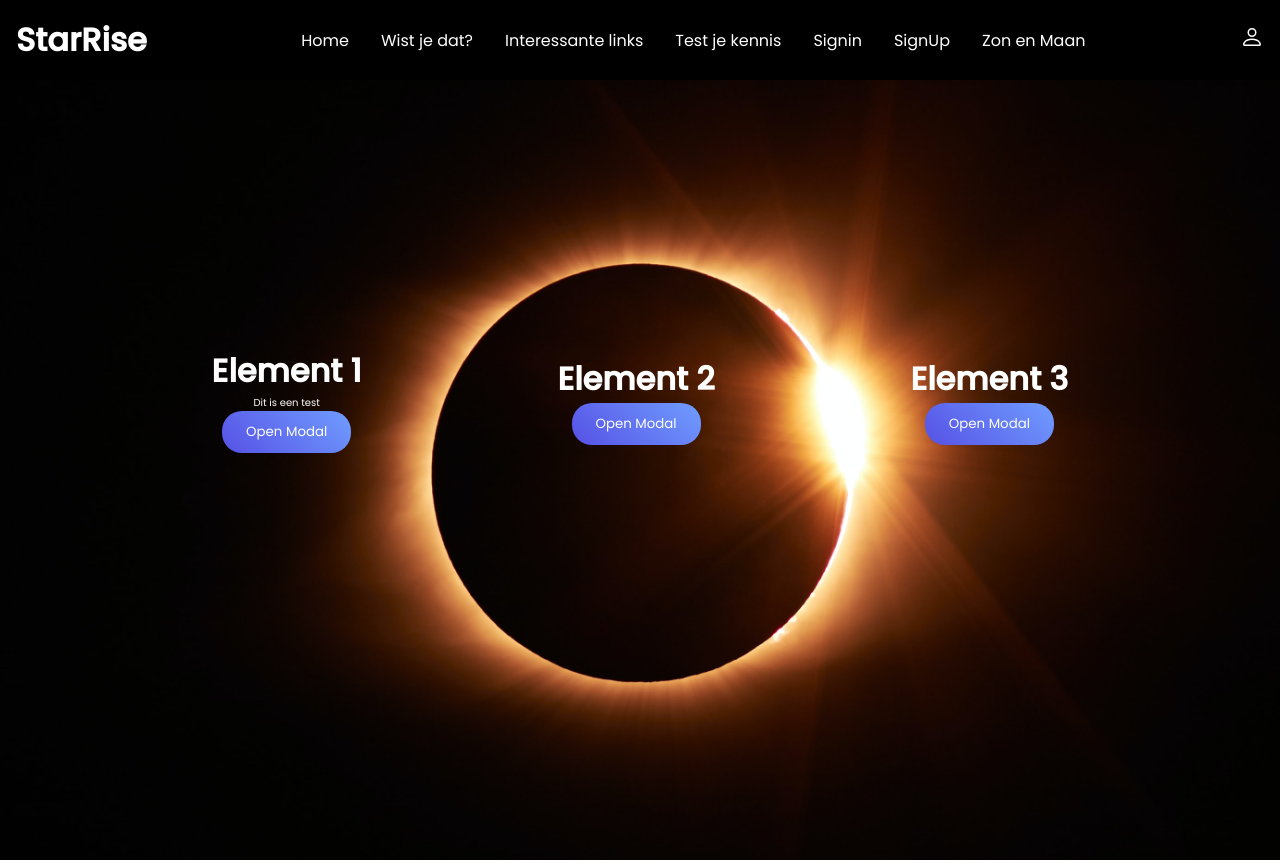
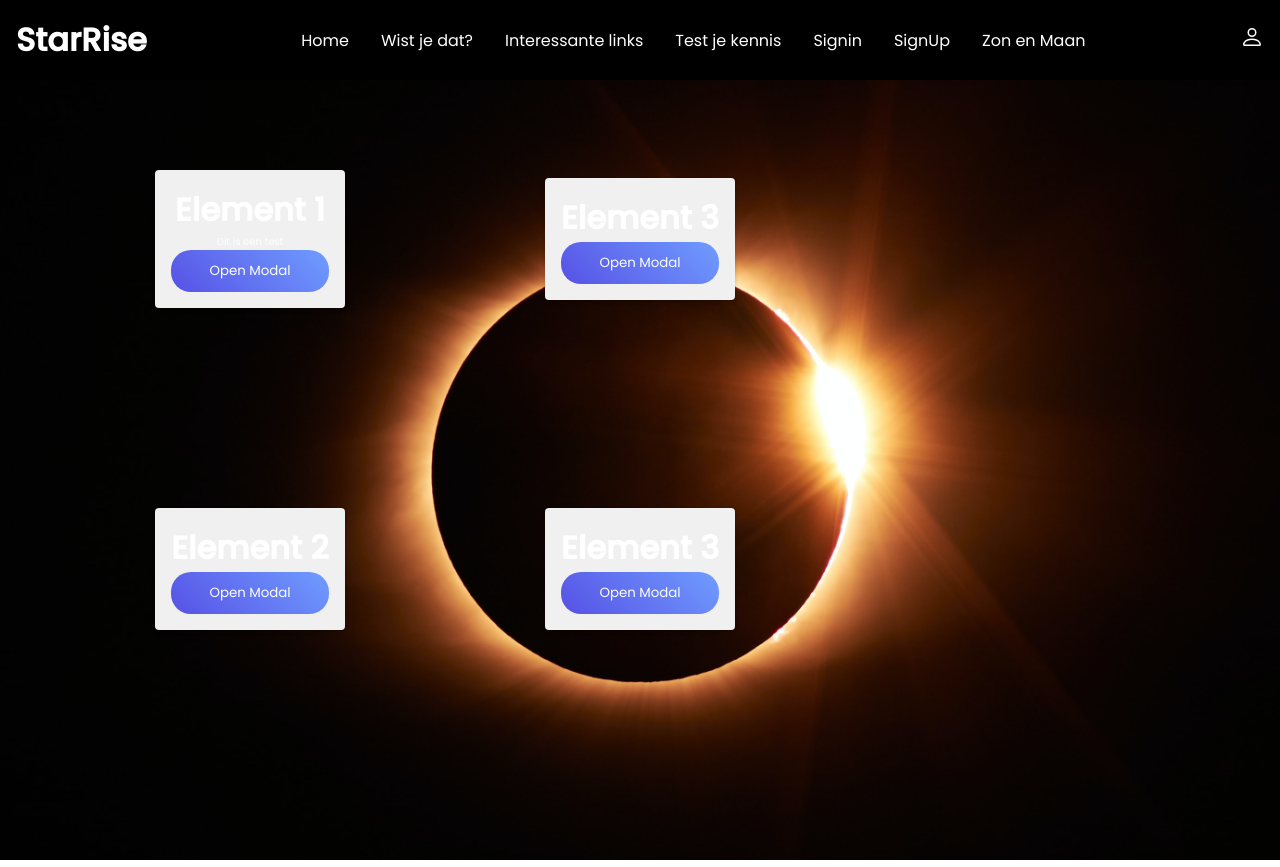
Before and after one commit to buffelmania/starrise-novi-frontend, a React (Create React App) app: page /Wist in a window 1280 px wide. Built offline with nearby package versions, Linux system fonts and the light colour scheme; no server answers.

Commit message:
Modal wat meer gestyled

```diff
--- a/src/Pages/Wist-je-dat.js
+++ b/src/Pages/Wist-je-dat.js
@@ -7,7 +7,8 @@ import Modal from "../components/WistJeDat/Modal/Modal"
 const elements = [
     { id: 1, title: "Element 1", inhoud: "Dit is een test",  content: "Dit is de inhoud van Element 1." },
     { id: 2, title: "Element 2", content: "Dit is de inhoud van Element 2." },
-    { id: 3, title: "Element 3", content: "Dit is de inhoud van Element 3." }
+    { id: 3, title: "Element 3", content: "Dit is de inhoud van Element 3." },
+    { id: 4, title: "Element 3", content: "Dit is de inhoud van Element 4."}
 ];
 
 const Wist = () => {
@@ -34,6 +35,7 @@ const Wist = () => {
             <div className="overlay">
             <img className="img" src={SolarEclipse} alt=""/>
                 <div className="content">
+                    <div className="container">
 
                     {elements.map((element) => (
                         <div key={element.id}>
@@ -75,7 +77,7 @@ const Wist = () => {
                             <p>De maan ook ronddraait? Wij zien alleen telkens dezelfde kant van de maan omdat de
                             rotatiesnelheid van de maan precies gelijk loopt met snelheid van de baan om de Aarde.</p></h3></div>
                     </div>*/}
-
+                    </div>
 
                 </div>
 
--- a/src/components/WistJeDat/WistJeDat_Styles.css
+++ b/src/components/WistJeDat/WistJeDat_Styles.css
@@ -72,8 +72,13 @@ p{
 
 .container {
     display: grid;
-    grid-template-columns: repeat(3, 1fr);
-    grid-gap: 1rem;
+    grid-template-columns: 1fr 1fr 1fr;
+    grid-template-rows: auto;
+    grid-gap: 200px;
+    justify-content: center;
+    align-items: center;
+    margin-left: auto;
+    margin-right: auto;
 }
 
 .container > div {
@@ -96,8 +101,8 @@ p{
 }
 
 .container > div:nth-child (1) {
-    grid-column: 1 / span 2;
-    grid-row: 1;
+    grid-column: 1 / 2;
+    grid-row: 1 / 2;
     background-color: #f0f0f0;
     padding: 1rem;
     text-align: center;
@@ -109,18 +114,18 @@ p{
 }
 
 .container > div:nth-child(2) {
-    grid-column: 3;
-    grid-row: 1 / span 2;
+    grid-column: 1 / 2;
+    grid-row: 2 / 3;
 }
 
 .container > div:nth-child(3) {
-    grid-column: 1;
-    grid-row: 2 / span 2;
+    grid-column: 2 / 3;
+    grid-row: 1 / 2;
 }
 
 .container > div:nth-child(4) {
-    grid-column: 2;
-    grid-row: 2;
+    grid-column: 2 / 3;
+    grid-row: 2 / 3;
 }
 
 /*.Wist .grid-container > div :nth-child(1) {
```
